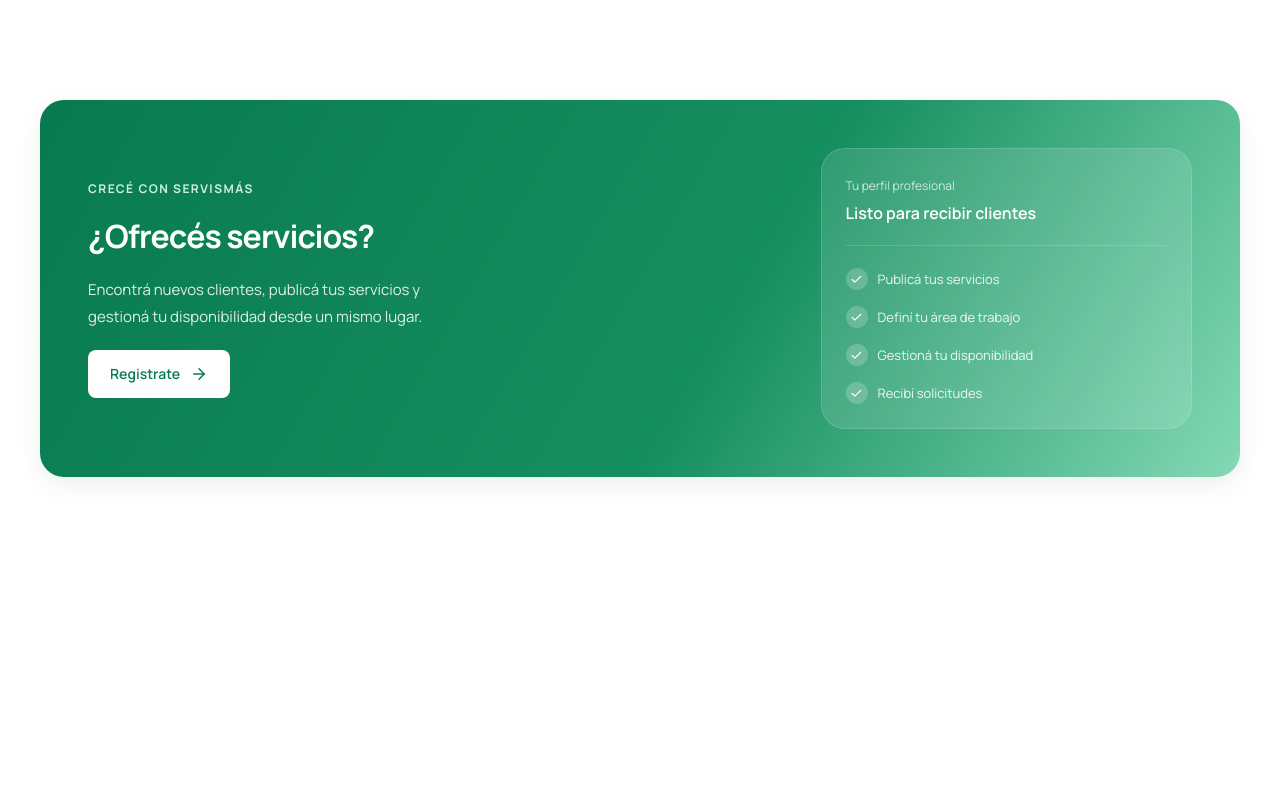
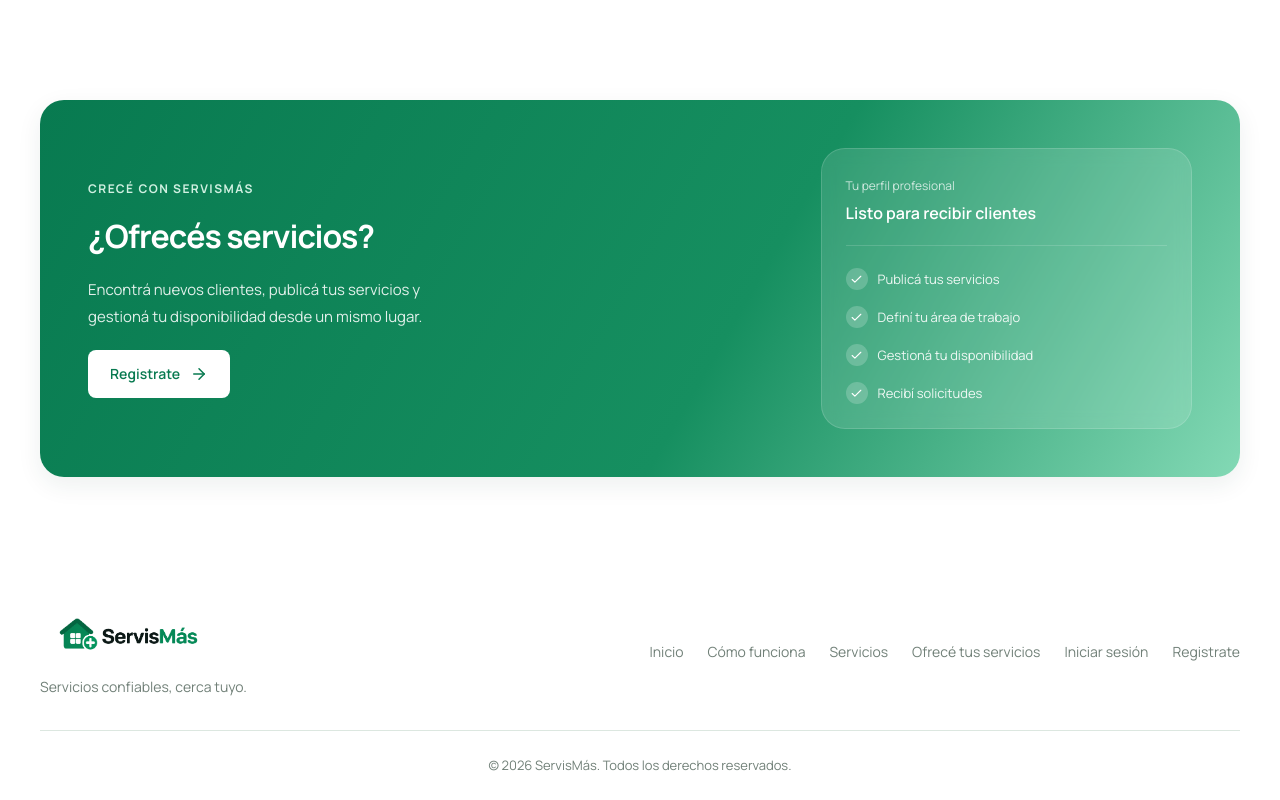
Before and after one commit to Martin-J-Larre/servismas, a React (Vite) app in the folder frontend/: page / in a window 1280 px wide. Shown: the part 2962-3762 px from the top of the page. Before the commit the page ends 3519 px from the top, so only its background shows below. Built offline with nearby package versions, Linux system fonts and the light colour scheme.

Commit message:
feat: add footer section

```diff
--- /dev/null
+++ b/frontend/src/landing/components/Footer/Footer.jsx
@@ -0,0 +1,35 @@
+import styles from "./Footer.module.css";
+import FooterBottom from "./FooterBottom/FooterBottom";
+import logo from "../../../assets/logo-transparente-negro.png";
+
+function Footer() {
+  return (
+    <footer className={styles.footer}>
+      <div className={styles.container}>
+        <div className={styles.top}>
+          <div className={styles.brand}>
+            <img src={logo} alt="ServisMás" className={styles.logo} />
+
+            <p className={styles.tagline}>Servicios confiables, cerca tuyo.</p>
+          </div>
+
+          <nav
+            className={styles.navigation}
+            aria-label="Navegación del pie de página"
+          >
+            <a href="#inicio">Inicio</a>
+            <a href="#como-funciona">Cómo funciona</a>
+            <a href="#servicios">Servicios</a>
+            <a href="#ofrece-servicios">Ofrecé tus servicios</a>
+            <a href="/login">Iniciar sesión</a>
+            <a href="/registro">Registrate</a>
+          </nav>
+        </div>
+
+        <FooterBottom />
+      </div>
+    </footer>
+  );
+}
+
+export default Footer;
--- /dev/null
+++ b/frontend/src/landing/components/Footer/Footer.module.css
@@ -0,0 +1,95 @@
+.footer {
+  width: 100%;
+  padding: 48px 24px 24px;
+  background-color: var(--color-surface);
+}
+
+.container {
+  width: 100%;
+  max-width: var(--container-width);
+  margin-inline: auto;
+}
+
+.top {
+  display: flex;
+  align-items: center;
+  justify-content: space-between;
+  gap: 40px;
+  padding-bottom: 32px;
+}
+
+.brand {
+  display: flex;
+  flex-direction: column;
+  align-items: flex-start;
+  gap: 12px;
+  flex-shrink: 0;
+}
+
+.logo {
+  display: block;
+  width: 175px;
+  height: auto;
+  object-fit: contain;
+}
+
+.tagline {
+  margin: 0;
+  color: var(--color-text-secondary);
+  font-size: 14px;
+  line-height: 1.6;
+}
+
+.navigation {
+  display: flex;
+  align-items: center;
+  justify-content: flex-end;
+  flex-wrap: wrap;
+  gap: 24px;
+}
+
+.navigation a {
+  color: var(--color-text-secondary);
+  font-size: 14px;
+  text-decoration: none;
+  white-space: nowrap;
+  transition: color 180ms ease;
+}
+
+.navigation a:hover {
+  color: var(--color-primary);
+}
+
+@media (max-width: 900px) {
+  .top {
+    align-items: flex-start;
+    flex-direction: column;
+    gap: 28px;
+  }
+
+  .navigation {
+    justify-content: flex-start;
+    gap: 20px;
+  }
+}
+
+@media (max-width: 600px) {
+  .footer {
+    padding: 40px 20px 20px;
+  }
+
+  .navigation {
+    display: grid;
+    grid-template-columns: repeat(2, minmax(0, 1fr));
+    gap: 18px 16px;
+    width: 100%;
+  }
+
+  .navigation a {
+    white-space: normal;
+  }
+
+  .logo {
+    width: 160px;
+  }
+}
--- /dev/null
+++ b/frontend/src/landing/components/Footer/FooterBottom/FooterBottom.jsx
@@ -0,0 +1,15 @@
+import styles from "./FooterBottom.module.css";
+
+function FooterBottom() {
+  const currentYear = new Date().getFullYear();
+
+  return (
+    <div className={styles.bottom}>
+      <p className={styles.copyright}>
+        © {currentYear} ServisMás. Todos los derechos reservados.
+      </p>
+    </div>
+  );
+}
+
+export default FooterBottom;
--- /dev/null
+++ b/frontend/src/landing/components/Footer/FooterBottom/FooterBottom.module.css
@@ -0,0 +1,12 @@
+.bottom {
+  padding-top: 24px;
+  border-top: 1px solid var(--color-border);
+}
+
+.copyright {
+  margin: 0;
+  color: var(--color-text-secondary);
+  font-size: 13px;
+  line-height: 1.6;
+  text-align: center;
+}
--- a/frontend/src/landing/pages/Home.jsx
+++ b/frontend/src/landing/pages/Home.jsx
@@ -4,6 +4,7 @@
 import Services from "../components/Services/Services";
 import Location from "../components/Location/Location";
 import BecomeProvider from "../components/BecomeProvider/BecomeProvider";
+import Footer from "../components/Footer/Footer";
 
 function Home() {
   return (
@@ -17,6 +18,7 @@
         <Location />
         <BecomeProvider />
       </main>
+      <Footer />
     </>
   );
 }
```
